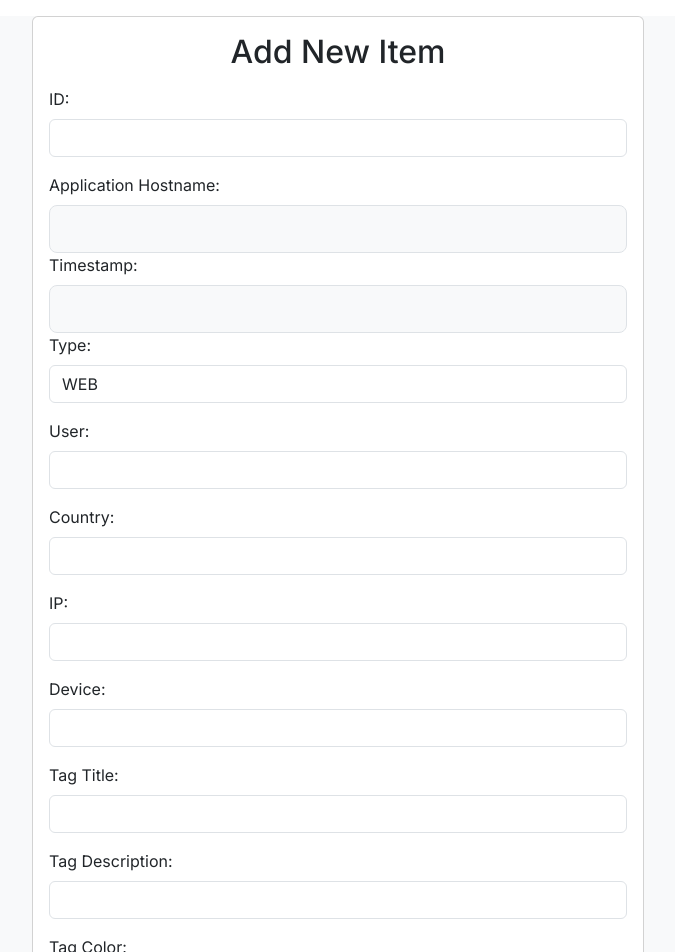
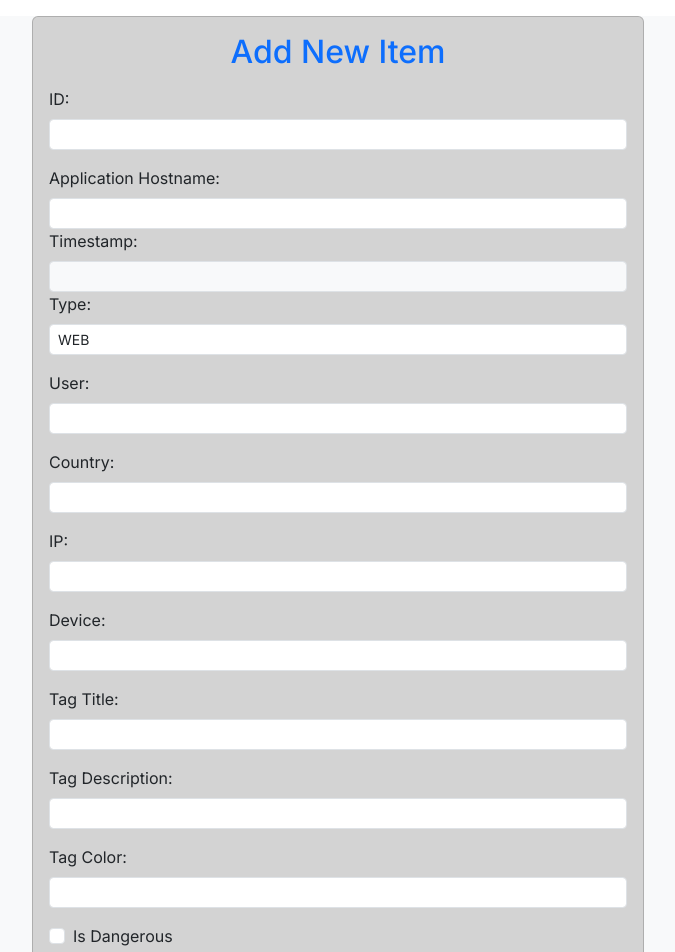
Before and after one commit to LuizaLehu/fullstack, a Next.js app: page /new in a window 1280 px wide. Shown: the top 952 px of the page, without its empty margins (302-977 px from the left). Built offline with nearby package versions, Linux system fonts and the light colour scheme.

Commit message:
form style

```diff
--- a/app/page.tsx
+++ b/app/page.tsx
@@ -17,10 +17,10 @@ export default async function Home() {
         {listItems.length > 0 ? (
           listItems
         ) : (
-          <li className="list-group-item font-weight-bold" >No items found</li>
+          <li className="list-group-item" >No items found</li>
         )}
       </ul>
-      <div className="mb-4">
+      <div className="mb-3">
         <Link href="/new">
           <p className="btn btn-primary mt-3">Add new item</p>
 
--- a/components/edit-form.tsx
+++ b/components/edit-form.tsx
@@ -53,9 +53,9 @@ const NewEntryForm = ({ item }: { item?: TItem }) => {
 
 
   return (
-    <div className="container-fluid vh-50 d-flex justify-content-center align-items-center bg-light">
-      <div className="card p-3 w-50">
-        <h2 className="mb-3 text-center">{item ? 'Edit Item' : 'Add New Item'}</h2>
+    <div className="container-fluid d-flex justify-content-center align-items-center bg-light style={{ height: '50vh' }}">
+      <div className="card p-3 w-50 form-container" style={{ backgroundColor: 'lightgray' }}>
+        <h2 className="mb-3 text-center text-primary">{item ? 'Edit Item' : 'Add New Item'}</h2>
         <Formik
           initialValues={initialValues}
           validationSchema={validationSchema}
@@ -64,57 +64,57 @@ const NewEntryForm = ({ item }: { item?: TItem }) => {
           <Form>
             <div className="mb-3">
               <label htmlFor="id" className="form-label">ID:</label>
-              <Field className="form-control" type="text" id="id" name="id" />
+              <Field className="form-control form-control-sm" type="text" id="id" name="id" />
               <ErrorMessage name="id" component="div" className="text-danger" />
             </div>
             <div>
               <label htmlFor="applicationHostname" className="form-label">Application Hostname:</label>
-              <Field className="form-control form-control-lg bg-light" type="text" id="applicationHostname" name="applicationHostname" />
+              <Field className="form-control form-control-sm" type="text" id="applicationHostname" name="applicationHostname" />
               <ErrorMessage name="applicationHostname" component="div" className="text-danger" />
             </div>
             <div>
               <label htmlFor="timestamp" className="form-label">Timestamp:</label>
-              <Field className="form-control form-control-lg bg-light" type="text" id="timestamp" name="timestamp" />
+              <Field className="form-control form-control-sm bg-light" type="text" id="timestamp" name="timestamp" />
               <ErrorMessage name="timestamp" component="div" className="text-danger" />
             </div>
             <div className="mb-3">
               <label htmlFor="type" className="form-label">Type:</label>
-              <Field className="form-control" type="text" id="type" name="type" />
+              <Field className="form-control form-control-sm" type="text" id="type" name="type" />
               <ErrorMessage name="type" component="div" className="text-danger" />
             </div>
             <div className="mb-3">
               <label htmlFor="user" className="form-label">User:</label>
-              <Field className="form-control" type="text" id="user" name="user" />
+              <Field className="form-control form-control-sm" type="text" id="user" name="user" />
               <ErrorMessage name="user" component="div" className="text-danger" />
             </div>
             <div className="mb-3">
               <label htmlFor="country" className="form-label">Country:</label>
-              <Field className="form-control" type="text" id="country" name="country" />
+              <Field className="form-control form-control-sm" type="text" id="country" name="country" />
               <ErrorMessage name="country" component="div" className="text-danger" />
             </div>
             <div className="mb-3">
               <label htmlFor="ip" className="form-label">IP:</label>
-              <Field className="form-control" type="text" id="ip" name="ip" />
+              <Field className="form-control form-control-sm" type="text" id="ip" name="ip" />
               <ErrorMessage name="ip" component="div" className="text-danger" />
             </div>
             <div className="mb-3">
               <label htmlFor="device" className="form-label">Device:</label>
-              <Field className="form-control" type="text" id="device" name="device" />
+              <Field className="form-control form-control-sm" type="text" id="device" name="device" />
               <ErrorMessage name="device" component="div" className="text-danger" />
             </div>
             <div className="mb-3">
               <label htmlFor="tagTitle" className="form-label">Tag Title:</label>
-              <Field className="form-control" type="text" id="tagTitle" name="tagTitle" />
+              <Field className="form-control form-control-sm" type="text" id="tagTitle" name="tagTitle" />
               <ErrorMessage name="tagTitle" component="div" className="text-danger" />
             </div>
             <div className="mb-3">
               <label htmlFor="tagDescription" className="form-label">Tag Description:</label>
-              <Field className="form-control" type="text" id="tagDescription" name="tagDescription" />
+              <Field className="form-control form-control-sm" type="text" id="tagDescription" name="tagDescription" />
               <ErrorMessage name="tagDescription" component="div" className="text-danger" />
             </div>
             <div className="mb-3">
               <label htmlFor="tagColor" className="form-label">Tag Color:</label>
-              <Field className="form-control" type="text" id="tagColor" name="tagColor" />
+              <Field className="form-control form-control-sm" type="text" id="tagColor" name="tagColor" />
               <ErrorMessage name="tagColor" component="div" className="text-danger" />
             </div>
             <div className="mb-3 form-check">
```
